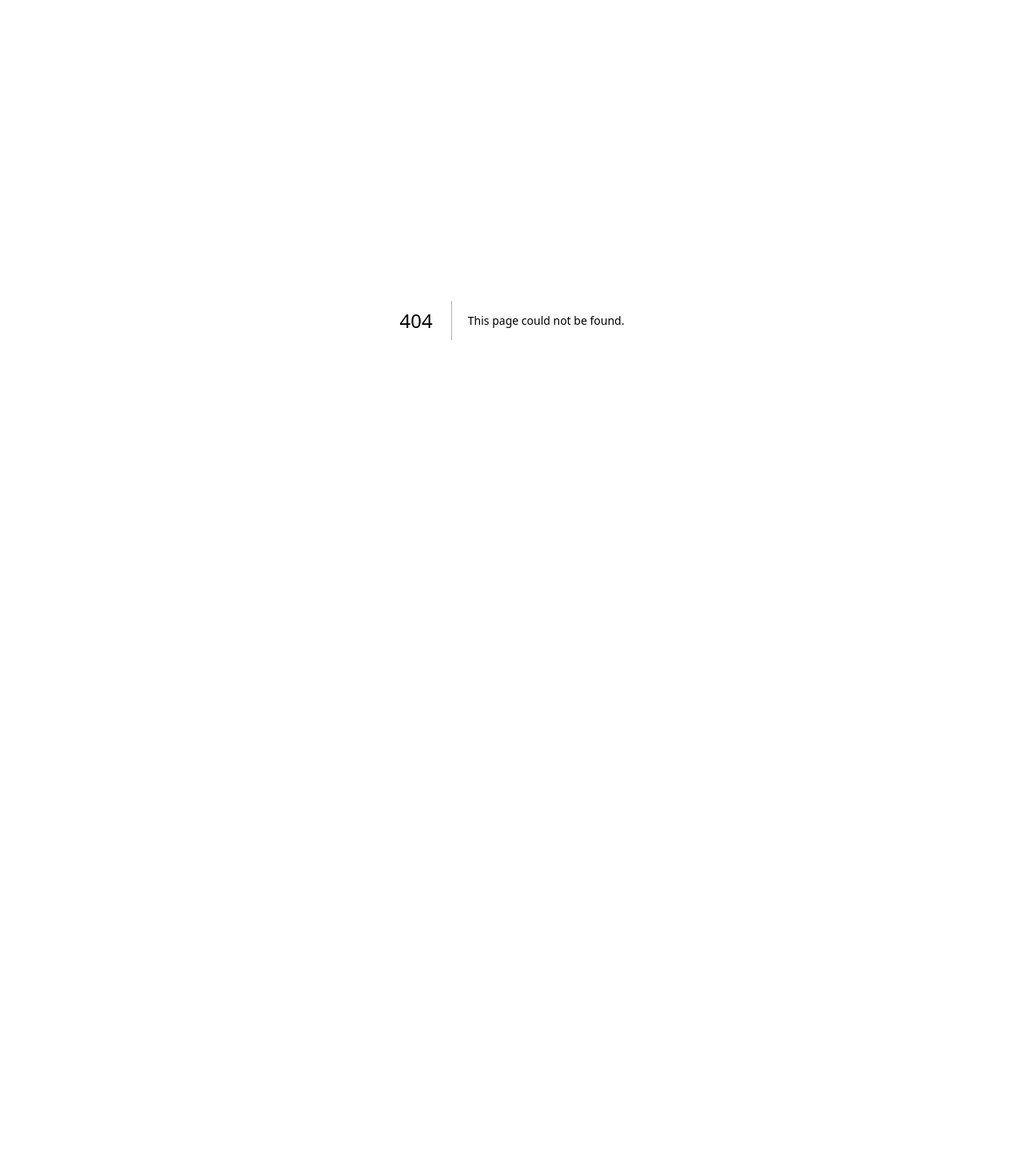
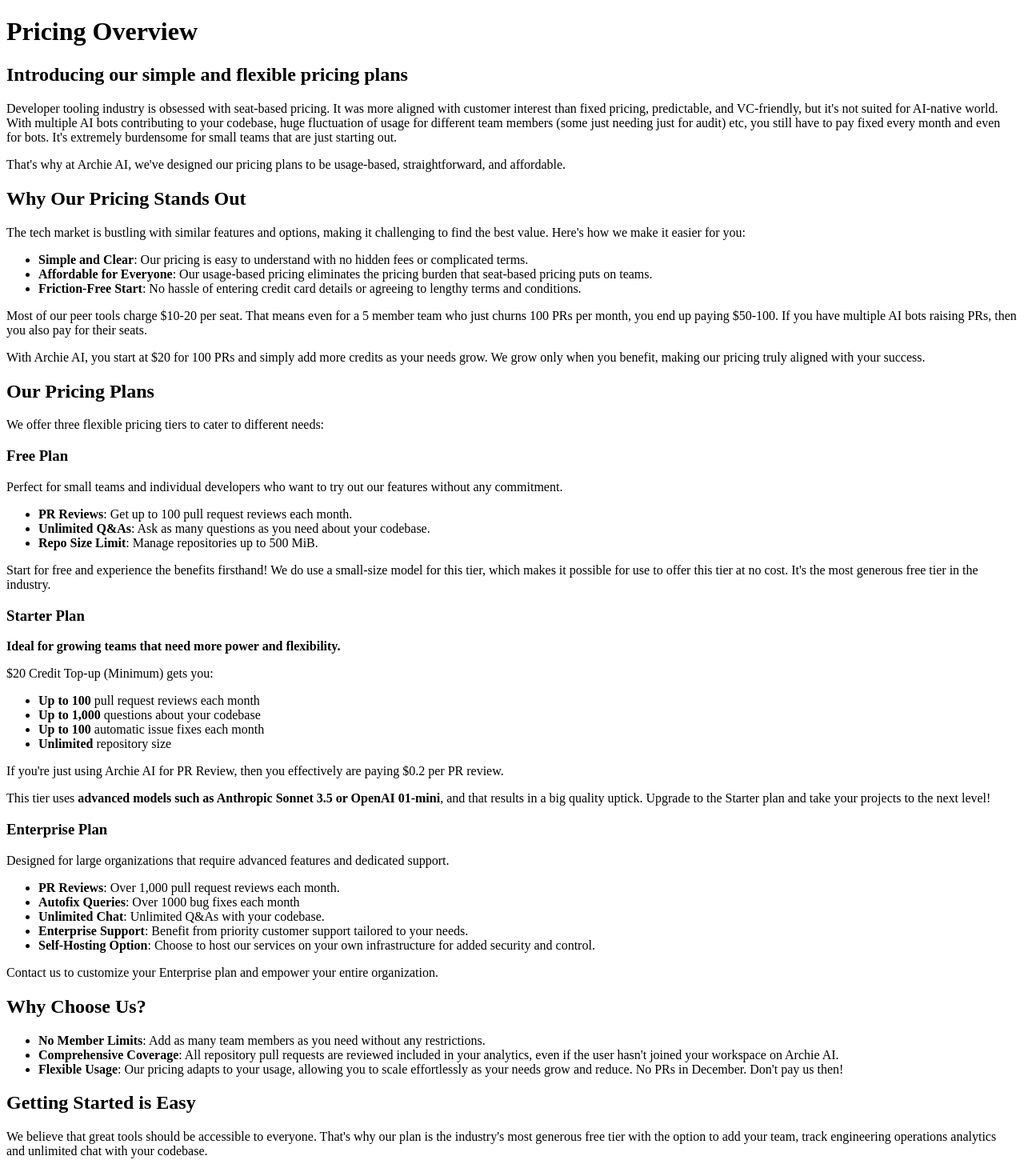
Before and after one commit to ajitesh123/archieai-docs, a Next.js app: page /pricing-overview in a window 1280 px wide. Before the commit this address had no page. Shown: the top 1470 px of the page at 80% size. Before the commit the page ends 800 px from the top, so only its background shows below. Built offline with nearby package versions, Linux system fonts and the light colour scheme.

Commit message:
added a new page

```diff
--- /dev/null
+++ b/pages/pricing-overview.mdx
@@ -0,0 +1,83 @@
+---
+title: 'Pricing Overview'
+description: 'Simple and flexible pricing plans designed for modern development teams'
+---
+
+# Pricing Overview
+
+## Introducing our simple and flexible pricing plans
+
+Developer tooling industry is obsessed with seat-based pricing. It was more aligned with customer interest than fixed pricing, predictable, and VC-friendly, but it's not suited for AI-native world. With multiple AI bots contributing to your codebase, huge fluctuation of usage for different team members (some just needing just for audit) etc, you still have to pay fixed every month and even for bots. It's extremely burdensome for small teams that are just starting out.
+
+That's why at Archie AI, we've designed our pricing plans to be usage-based, straightforward, and affordable.
+
+## Why Our Pricing Stands Out
+
+The tech market is bustling with similar features and options, making it challenging to find the best value. Here's how we make it easier for you:
+
+- **Simple and Clear**: Our pricing is easy to understand with no hidden fees or complicated terms.
+- **Affordable for Everyone**: Our usage-based pricing eliminates the pricing burden that seat-based pricing puts on teams.
+- **Friction-Free Start**: No hassle of entering credit card details or agreeing to lengthy terms and conditions.
+
+Most of our peer tools charge $10-20 per seat. That means even for a 5 member team who just churns 100 PRs per month, you end up paying $50-100. If you have multiple AI bots raising PRs, then you also pay for their seats.
+
+With Archie AI, you start at $20 for 100 PRs and simply add more credits as your needs grow. We grow only when you benefit, making our pricing truly aligned with your success.
+
+## Our Pricing Plans
+
+We offer three flexible pricing tiers to cater to different needs:
+
+### Free Plan
+
+Perfect for small teams and individual developers who want to try out our features without any commitment.
+
+- **PR Reviews**: Get up to 100 pull request reviews each month.
+- **Unlimited Q&As**: Ask as many questions as you need about your codebase.
+- **Repo Size Limit**: Manage repositories up to 500 MiB.
+
+Start for free and experience the benefits firsthand! We do use a small-size model for this tier, which makes it possible for use to offer this tier at no cost. It's the most generous free tier in the industry.
+
+### Starter Plan
+
+**Ideal for growing teams that need more power and flexibility.**
+
+$20 Credit Top-up (Minimum) gets you:
+- **Up to 100** pull request reviews each month
+- **Up to 1,000** questions about your codebase
+- **Up to 100** automatic issue fixes each month
+- **Unlimited** repository size
+
+If you're just using Archie AI for PR Review, then you effectively are paying $0.2 per PR review.
+
+This tier uses **advanced models such as Anthropic Sonnet 3.5 or OpenAI 01-mini**, and that results in a big quality uptick. Upgrade to the Starter plan and take your projects to the next level!
+
+### Enterprise Plan
+
+Designed for large organizations that require advanced features and dedicated support.
+
+- **PR Reviews**: Over 1,000 pull request reviews each month.
+- **Autofix Queries**: Over 1000 bug fixes each month
+- **Unlimited Chat**: Unlimited Q&As with your codebase.
+- **Enterprise Support**: Benefit from priority customer support tailored to your needs.
+- **Self-Hosting Option**: Choose to host our services on your own infrastructure for added security and control.
+
+Contact us to customize your Enterprise plan and empower your entire organization.
+
+## Why Choose Us?
+
+- **No Member Limits**: Add as many team members as you need without any restrictions.
+- **Comprehensive Coverage**: All repository pull requests are reviewed included in your analytics, even if the user hasn't joined your workspace on Archie AI.
+- **Flexible Usage**: Our pricing adapts to your usage, allowing you to scale effortlessly as your needs grow and reduce. No PRs in December. Don't pay us then!
+
+## Getting Started is Easy
+
+We believe that great tools should be accessible to everyone. That's why our plan is the industry's most generous free tier with the option to add your team, track engineering operations analytics and unlimited chat with your codebase.
+
+## Join Us Today
+
+Ready to simplify your code review workflow and enhance your development process? Choose the plan that's right for you and get started today!
+
+Let's build something amazing together!
+
+
+> **Note:** We're continuously improving our services to handle costs effectively and provide you with the best possible experience. Stay tuned for exciting updates!
```
